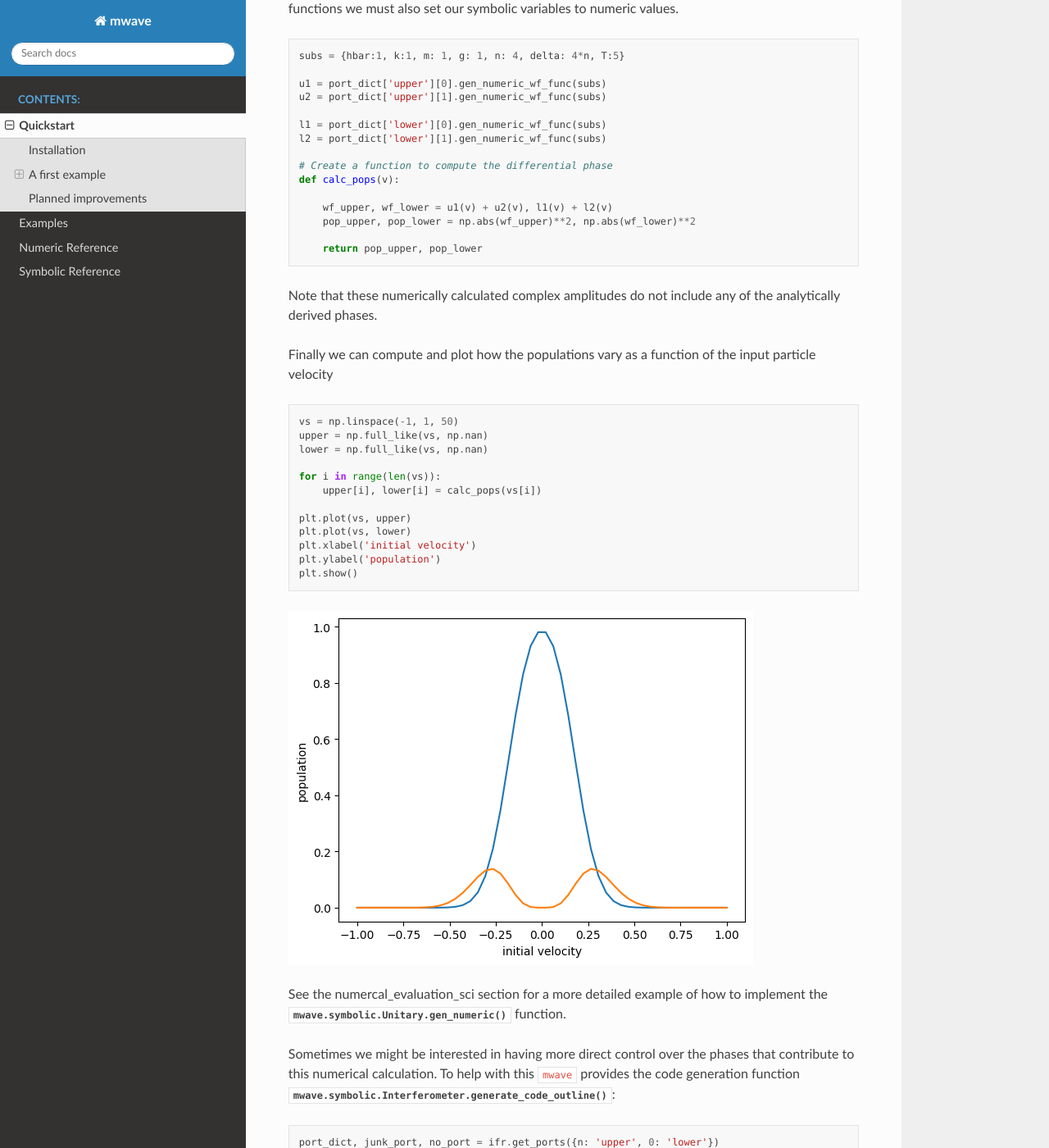
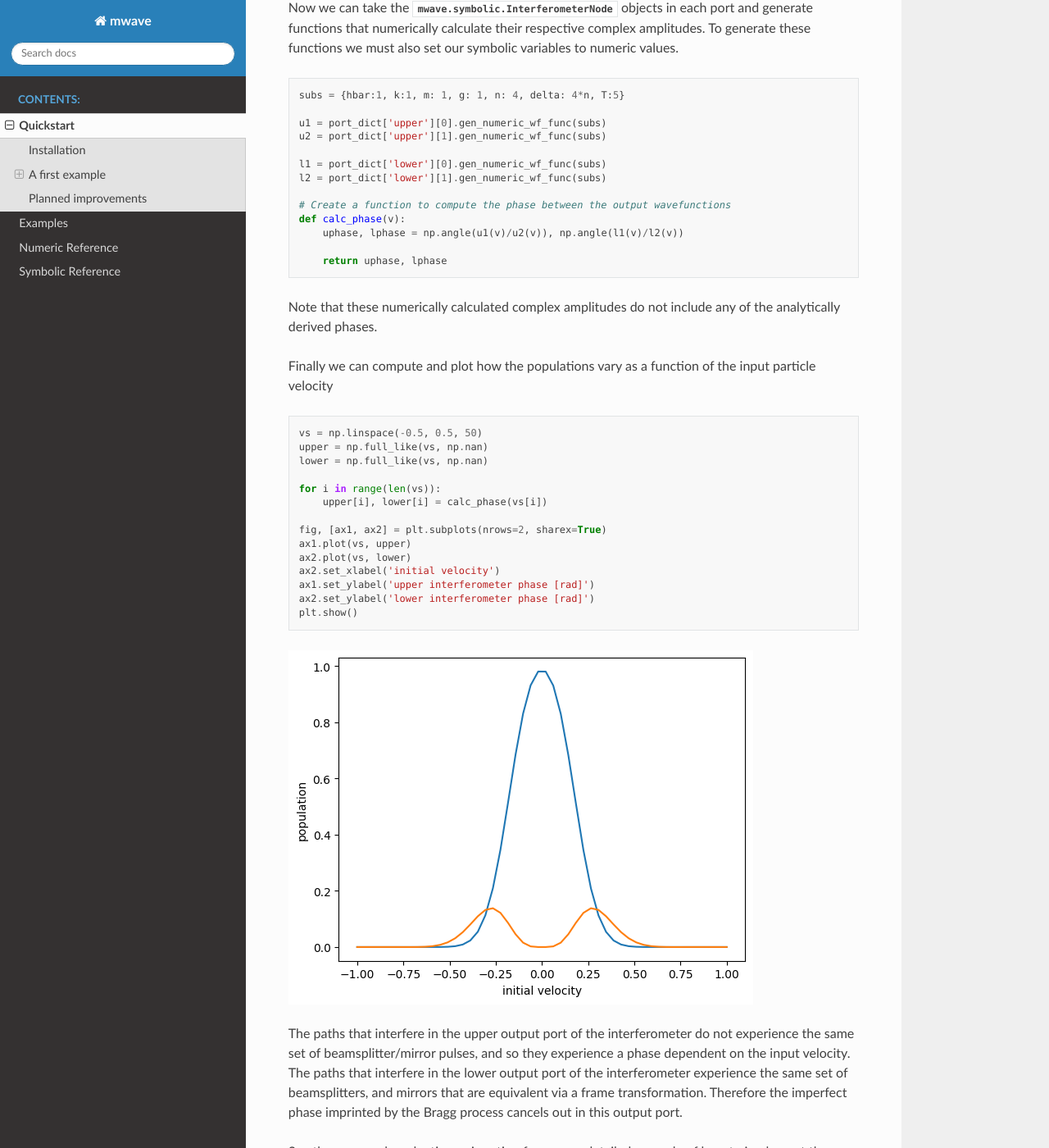
Before and after one commit to jc-roth/mwave, a Sphinx documentation site: the page built from docs/quickstart.rst, in a window 1280 px wide and 1400 px high, scrolled down 4964 px. Shown: the whole window at 82% size. Built offline with Sphinx 7.4.7 and the Read the Docs theme 3.1.0, drawn with Linux system fonts in a browser that asks for light colours; the version number is read from the project's files by our own code; some of the changed text lies outside the part shown.

Commit message:
Changed example to plot the phase vs velocity instead of population vs velocity

```diff
--- a/docs/quickstart.rst
+++ b/docs/quickstart.rst
@@ -154,30 +154,32 @@
 
 Lets say that we want to study the systematics introduced by the Bragg diffraction process in our Mach-Zender geometry. To do this we need to combine the numerical computation we've made using :py:meth:`mwave.integrate.gbragg` with our symbolic representation of the interferometer geometry. This is accomplished in a straightforward way by defining custom :py:class:`mwave.symbolic.Unitary` classes that inherit from the :py:class:`mwave.symbolic.Beamsplitter` and :py:class:`mwave.symbolic.Mirror` classes.
 
+Our beamsplitters will couple momentum states :math:`0` and :math:`n`
+
 .. code:: ipython3
 
     class BraggBeamsplitter(msym.Beamsplitter):
 
         def gen_numeric(self, node, subs={}):
             delta = msym.eval_sympy_var(self.delta, subs)
-            n_init = msym.eval_sympy_var(node.parent.n, subs)
-            n_final = msym.eval_sympy_var(node.n, subs)
-            kvec, n0_idx, nf_idx = mint.make_kvec(n_init, n_final)
+            kvec, _, _ = mint.make_kvec(msym.eval_sympy_var(self.n1, subs), msym.eval_sympy_var(self.n2, subs))
+            n_idx = np.argmin(np.abs(2*msym.eval_sympy_var(node.n,subs) - kvec))
+            n_parent = msym.eval_sympy_var(node.parent.n,subs)
             def fnc(v):
-                sol = mint.gbragg(kvec, mint.make_phi(kvec, n_init), 2*3*sigma, delta + 4*v, omega_bs, sigma)
-                return sol.y[nf_idx,-1]
+                sol = mint.gbragg(kvec, mint.make_phi(kvec, n_parent), 2*3*sigma, delta + 4*v, omega_bs, sigma)
+                return sol.y[n_idx,-1]
             return fnc
 
     class BraggMirror(msym.Mirror):
 
         def gen_numeric(self, node, subs={}):
             delta = msym.eval_sympy_var(self.delta, subs)
-            n_init = msym.eval_sympy_var(node.parent.n, subs)
-            n_final = msym.eval_sympy_var(node.n, subs)
-            kvec, n0_idx, nf_idx = mint.make_kvec(n_init, n_final)
+            kvec, _, _ = mint.make_kvec(msym.eval_sympy_var(self._n1, subs), msym.eval_sympy_var(self._n2, subs))
+            n_idx = np.argmin(np.abs(2*msym.eval_sympy_var(node.n,subs) - kvec))
+            n_parent = msym.eval_sympy_var(node.parent.n,subs)
             def fnc(v):
-                sol = mint.gbragg(kvec, mint.make_phi(kvec, n_init), 2*3*sigma, delta + 4*v, omega_mirror, sigma)
-                return sol.y[nf_idx,-1]
+                sol = mint.gbragg(kvec, mint.make_phi(kvec, n_parent), 2*3*sigma, delta + 4*v, omega_mirror, sigma)
+                return sol.y[n_idx,-1]
             return fnc
 
 Now we can define new unitary operators using these definitions and
@@ -188,7 +190,7 @@
     bragg_beamsplitter = BraggBeamsplitter(0, n, delta, k_eff)
     bragg_mirror = BraggMirror(0, n, delta, k_eff)
 
-    ifr_num = msym.Interferometer(init_node=msym.InterferometerNode(n=n, v=2*hbar*k*n/m))
+    ifr_num = msym.Interferometer()
     ifr_num.apply(bragg_beamsplitter)
     ifr_num.apply(free)
     ifr_num.apply(bragg_mirror)
@@ -219,13 +221,11 @@
     l1 = port_dict['lower'][0].gen_numeric_wf_func(subs)
     l2 = port_dict['lower'][1].gen_numeric_wf_func(subs)
 
-    # Create a function to compute the differential phase
-    def calc_pops(v):
+    # Create a function to compute the phase between the output wavefunctions
+    def calc_phase(v):
+        uphase, lphase = np.angle(u1(v)/u2(v)), np.angle(l1(v)/l2(v))
 
-        wf_upper, wf_lower = u1(v) + u2(v), l1(v) + l2(v)
-        pop_upper, pop_lower = np.abs(wf_upper)**2, np.abs(wf_lower)**2
-
-        return pop_upper, pop_lower
+        return uphase, lphase
 
 Note that these numerically calculated complex amplitudes do not include
 any of the analytically derived phases.
@@ -235,22 +235,32 @@
 
 .. code:: ipython3
 
-    vs = np.linspace(-1, 1, 50)
+    vs = np.linspace(-0.5, 0.5, 50)
     upper = np.full_like(vs, np.nan)
     lower = np.full_like(vs, np.nan)
 
     for i in range(len(vs)):
-        upper[i], lower[i] = calc_pops(vs[i])
+        upper[i], lower[i] = calc_phase(vs[i])
 
-    plt.plot(vs, upper)
-    plt.plot(vs, lower)
-    plt.xlabel('initial velocity')
-    plt.ylabel('population')
+    fig, [ax1, ax2] = plt.subplots(nrows=2, sharex=True)
+    ax1.plot(vs, upper)
+    ax2.plot(vs, lower)
+    ax2.set_xlabel('initial velocity')
+    ax1.set_ylabel('upper interferometer phase [rad]')
+    ax2.set_ylabel('lower interferometer phase [rad]')
     plt.show()
 
 
 
 .. image:: static/output_26_0.png
+
+The paths that interfere in the upper output port of the interferometer
+do not experience the same set of beamsplitter/mirror pulses, and so
+they experience a phase dependent on the input velocity. The paths that
+interfere in the lower output port of the interferometer experience the
+same set of beamsplitters, and mirrors that are equivalent via a frame
+transformation. Therefore the imperfect phase imprinted by the Bragg
+process cancels out in this output port.
 
 See the :ref:`numercal_evaluation_sci` section for a more detailed example of how to implement the :py:meth:`mwave.symbolic.Unitary.gen_numeric` function.
 
```
